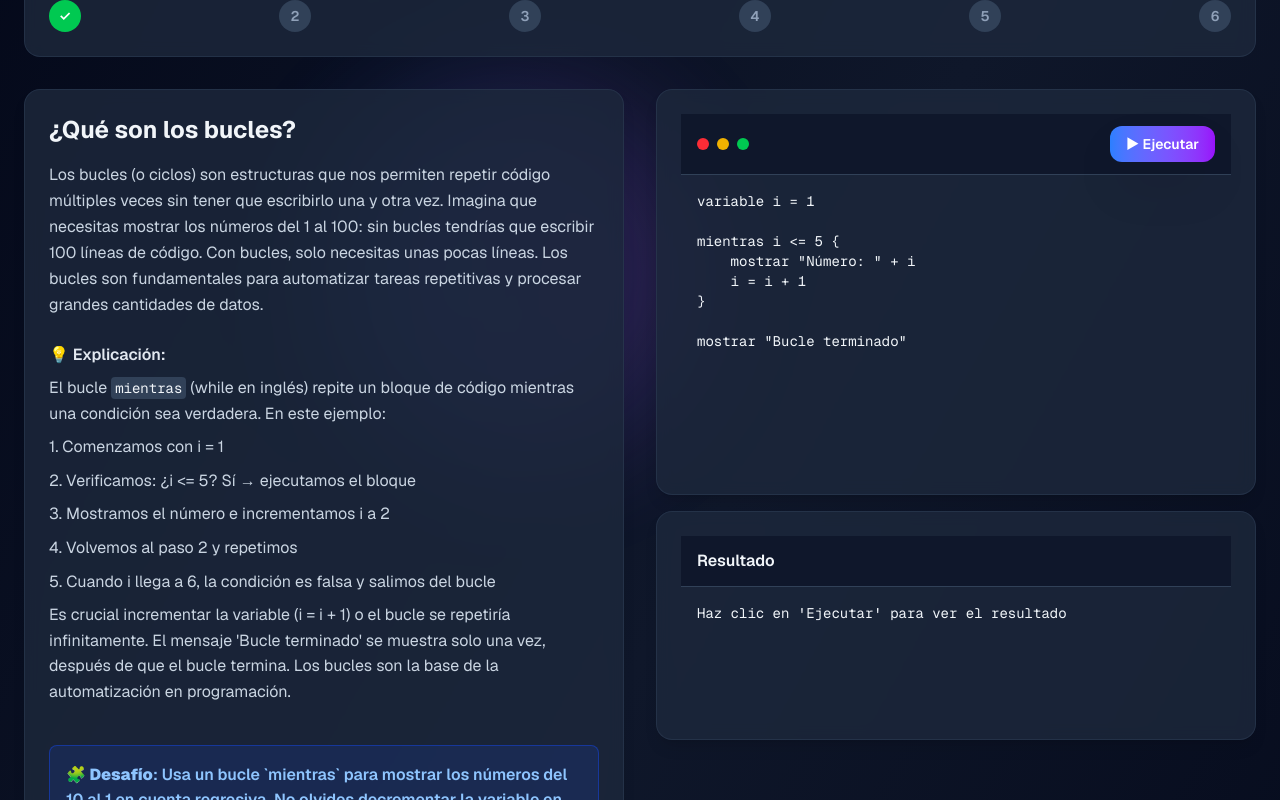
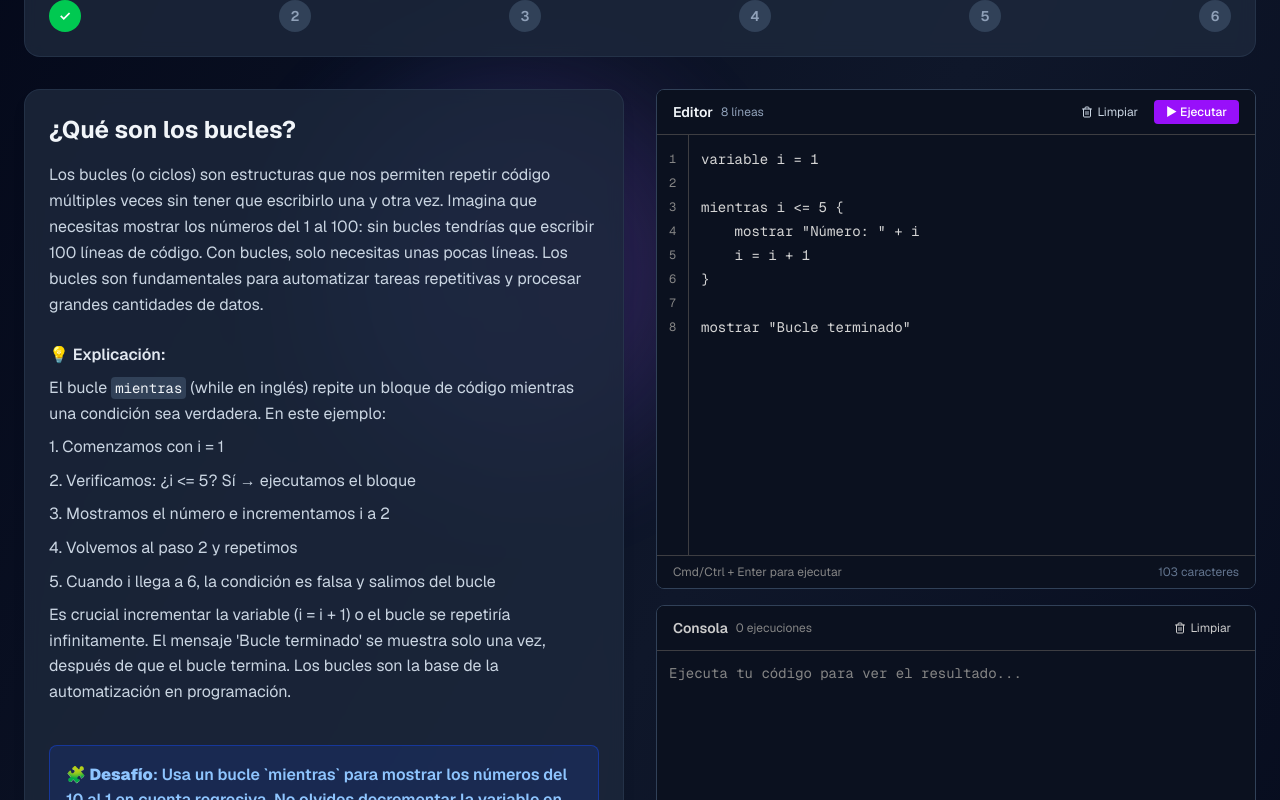
Before and after one commit to nicvazquezdev/hispano-lang-website, a Next.js app: page /lecciones/bucles in a window 1280 px wide. Shown: the part 500-1300 px from the top of the page. Built offline with nearby package versions, Linux system fonts and the light colour scheme.

Commit message:
Refactor CodeEditor component: replace Card with EnhancedCodeEditor and OutputConsole for improved functionality and layout. Simplify code structure and enhance user experience with updated editor and output display.

```diff
--- a/components/lessons/CodeEditor.tsx
+++ b/components/lessons/CodeEditor.tsx
@@ -1,8 +1,8 @@
 "use client";
 
 import { useState, useEffect } from "react";
-import Card from "@/components/ui/Card";
-import Button from "@/components/ui/Button";
+import EnhancedCodeEditor from "@/components/playground/EnhancedCodeEditor";
+import OutputConsole from "@/components/playground/OutputConsole";
 
 interface CodeEditorProps {
   initialCode: string;
@@ -65,48 +65,20 @@ export default function CodeEditor({
 
   return (
     <div className="space-y-4">
-      {/* Code Editor */}
-      <Card
-        variant="glass"
-        className="bg-slate-800/80 backdrop-blur-sm border-slate-700/50 overflow-hidden"
-      >
-        <div className="bg-slate-900 px-4 py-3 flex items-center justify-between border-b border-slate-700">
-          <div className="flex items-center space-x-2">
-            <div className="w-3 h-3 bg-red-500 rounded-full"></div>
-            <div className="w-3 h-3 bg-yellow-500 rounded-full"></div>
-            <div className="w-3 h-3 bg-green-500 rounded-full"></div>
-          </div>
-          <Button onClick={runCode} size="sm" disabled={isRunning}>
-            {isRunning ? "⏳ Ejecutando..." : "▶ Ejecutar"}
-          </Button>
-        </div>
+      {/* Code editor */}
+      <div className="h-[500px]">
+        <EnhancedCodeEditor
+          code={code}
+          onChange={handleCodeChange}
+          onRun={runCode}
+          isRunning={isRunning}
+        />
+      </div>
 
-        <div className="p-4">
-          <textarea
-            value={code}
-            onChange={(e) => handleCodeChange(e.target.value)}
-            className="w-full h-64 bg-transparent text-slate-100 font-mono text-sm resize-none outline-none placeholder-slate-500"
-            placeholder="Escribe tu código aquí..."
-            spellCheck={false}
-          />
-        </div>
-      </Card>
-
-      {/* Output */}
-      <Card
-        variant="glass"
-        className="bg-slate-800/80 backdrop-blur-sm border-slate-700/50 overflow-hidden"
-      >
-        <div className="bg-slate-900 px-4 py-3 border-b border-slate-700">
-          <span className="text-slate-100 font-semibold">Resultado</span>
-        </div>
-
-        <div className="p-4 h-32">
-          <pre className="text-slate-100 font-mono text-sm whitespace-pre-wrap">
-            {output || "Haz clic en 'Ejecutar' para ver el resultado"}
-          </pre>
-        </div>
-      </Card>
+      {/* Output console */}
+      <div className="h-[300px]">
+        <OutputConsole output={output} isRunning={isRunning} />
+      </div>
     </div>
   );
 }
```
